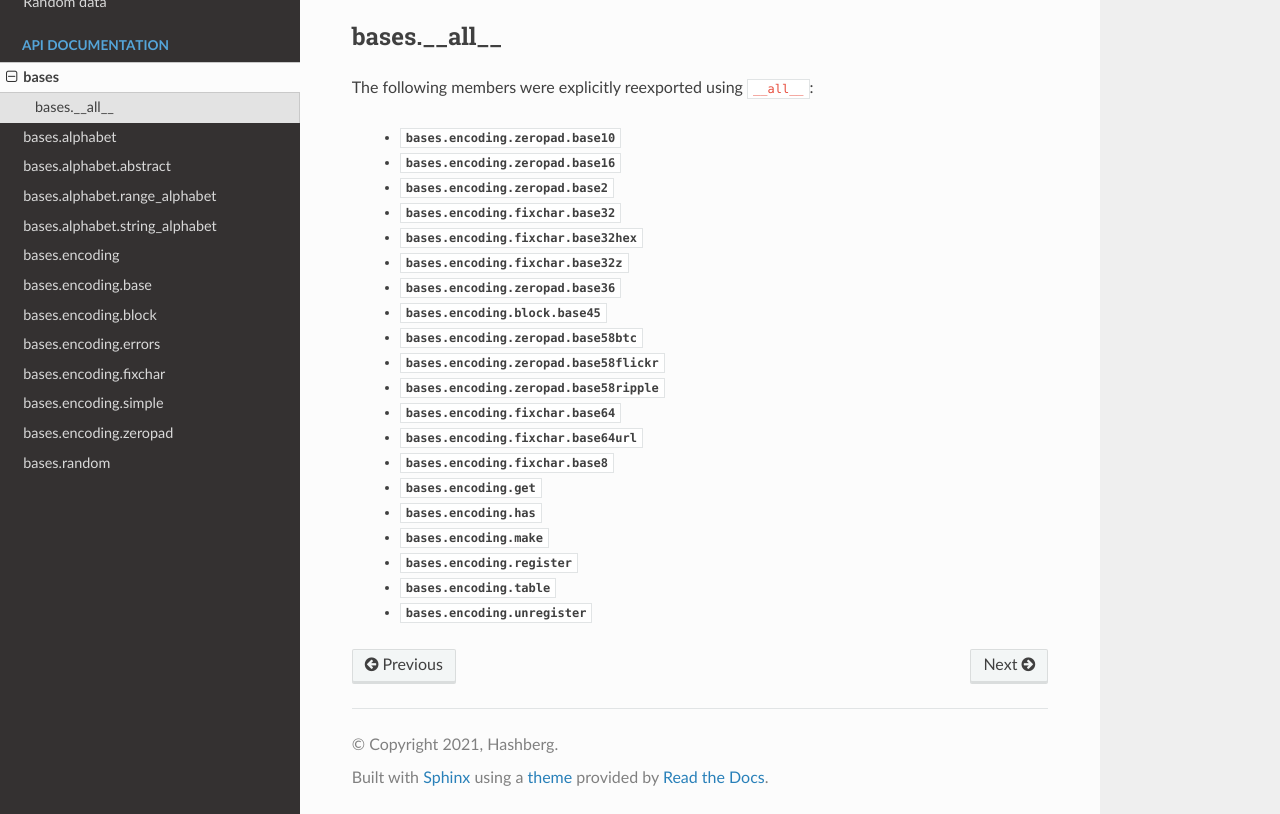
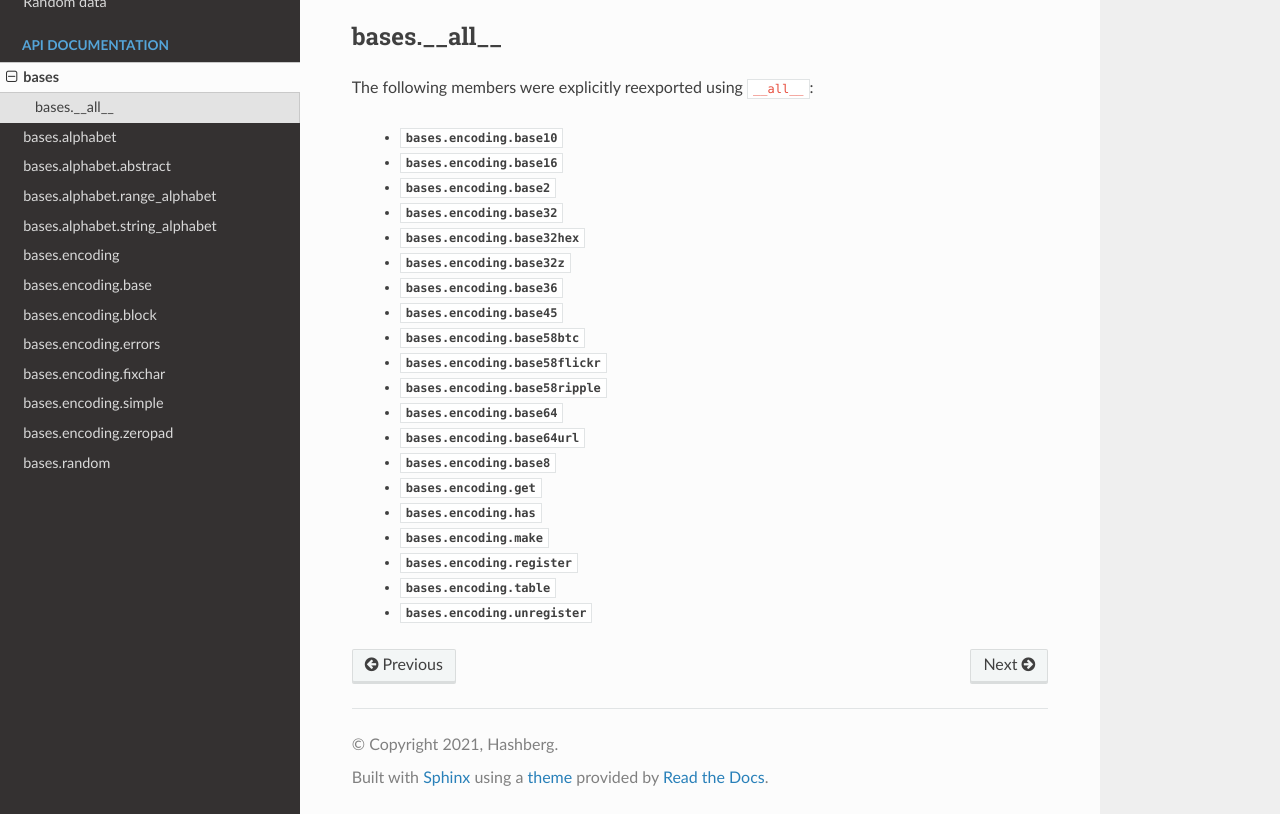
Before and after one commit to hashberg-io/bases, a Sphinx documentation site: the page built from docs/api/bases.rst, in a window 1280 px wide and 1078 px high, cut to the strip 264-1078 px from the top of the window. Built offline with Sphinx 7.4.7 and the Read the Docs theme 2.0.0, drawn with Linux system fonts in a browser that asks for light colours.

Commit message:
Fixed documentation for bases.__all__

```diff
--- a/docs/api/bases.rst
+++ b/docs/api/bases.rst
@@ -8,20 +8,20 @@ bases.__all__
 
 The following members were explicitly reexported using ``__all__``:
 
-    - :py:obj:`bases.encoding.zeropad.base10`
-    - :py:obj:`bases.encoding.zeropad.base16`
-    - :py:obj:`bases.encoding.zeropad.base2`
-    - :py:obj:`bases.encoding.fixchar.base32`
-    - :py:obj:`bases.encoding.fixchar.base32hex`
-    - :py:obj:`bases.encoding.fixchar.base32z`
-    - :py:obj:`bases.encoding.zeropad.base36`
-    - :py:obj:`bases.encoding.block.base45`
-    - :py:obj:`bases.encoding.zeropad.base58btc`
-    - :py:obj:`bases.encoding.zeropad.base58flickr`
-    - :py:obj:`bases.encoding.zeropad.base58ripple`
-    - :py:obj:`bases.encoding.fixchar.base64`
-    - :py:obj:`bases.encoding.fixchar.base64url`
-    - :py:obj:`bases.encoding.fixchar.base8`
+    - :py:obj:`bases.encoding.base10`
+    - :py:obj:`bases.encoding.base16`
+    - :py:obj:`bases.encoding.base2`
+    - :py:obj:`bases.encoding.base32`
+    - :py:obj:`bases.encoding.base32hex`
+    - :py:obj:`bases.encoding.base32z`
+    - :py:obj:`bases.encoding.base36`
+    - :py:obj:`bases.encoding.base45`
+    - :py:obj:`bases.encoding.base58btc`
+    - :py:obj:`bases.encoding.base58flickr`
+    - :py:obj:`bases.encoding.base58ripple`
+    - :py:obj:`bases.encoding.base64`
+    - :py:obj:`bases.encoding.base64url`
+    - :py:obj:`bases.encoding.base8`
     - :py:func:`bases.encoding.get`
     - :py:func:`bases.encoding.has`
     - :py:func:`bases.encoding.make`
--- a/docs/make-api.py
+++ b/docs/make-api.py
@@ -36,7 +36,8 @@ def make_apidocs() -> None:
     "toc_filename": Optional[str],
     "include_members": Dict[str, List[str]],
     "exclude_members": Dict[str, List[str]],
-    "exclude_modules": List[str]
+    "exclude_modules": List[str],
+    "member_fullnames": Dict[str, Dict[str, str]],
 }
 
 Set "toc_filename" to null to avoid generating a table of contents file.
@@ -61,6 +62,8 @@ Set "toc_filename" to null to avoid generating a table of contents file.
             validate(include_modules, List[str])
             exclude_modules = config.get("exclude_modules", None)
             validate(exclude_modules, List[str])
+            member_fullnames = config.get("member_fullnames", None)
+            validate(member_fullnames, Dict[str, Dict[str, str]])
     except FileNotFoundError:
         print(err_msg)
         sys.exit(1)
@@ -110,7 +113,9 @@ Set "toc_filename" to null to avoid generating a table of contents file.
             imported_member = member_module is not None and member_module != mod
             if mod_name in include_members and member_name in include_members[mod_name]:
                 imported_member = False
-            if imported_member:
+            if mod_name in member_fullnames and member_name in member_fullnames[mod_name]:
+                member_fullname = member_fullnames[mod_name][member_name]
+            elif imported_member:
                 if inspect.ismodule(member):
                     member_fullname = member_module_name or ""
                 else:
```
Also changed, not shown: docs/make-api.json (+21 -1 lines).
